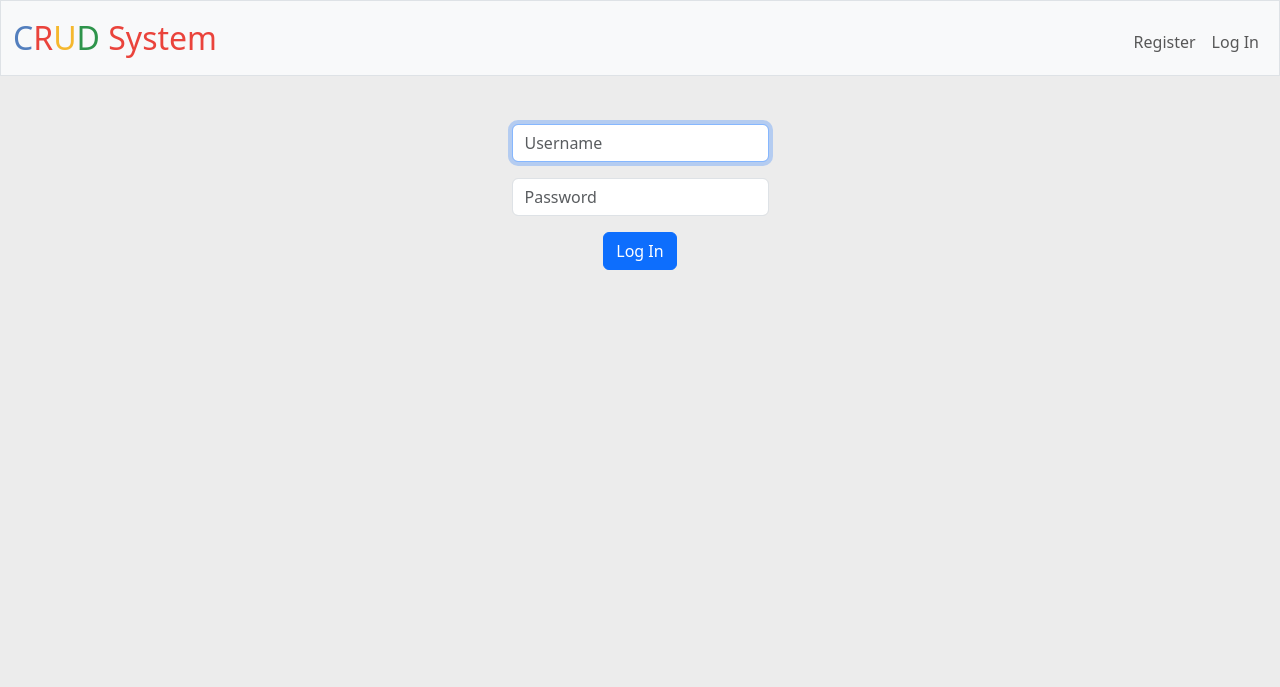
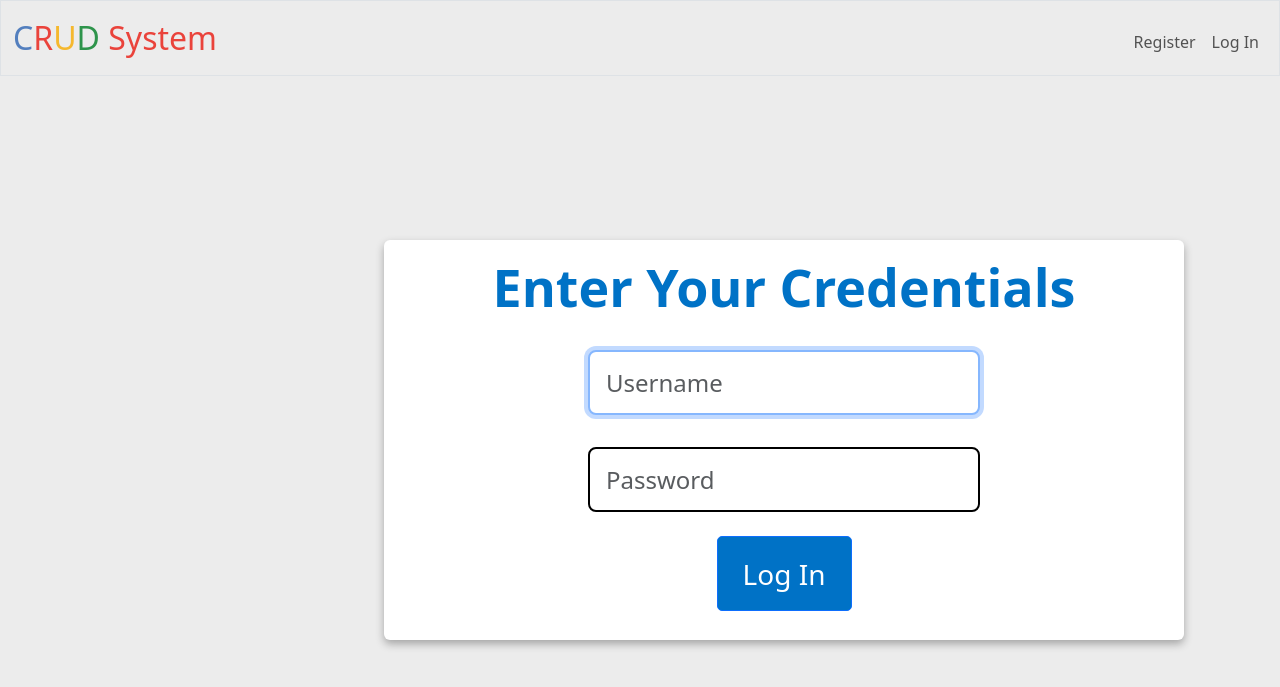
Before and after one commit to DopeBiscuit/CRUD-System, a Flask app: page /login in a window 1280 px wide. Shown: the top 687 px of the page. Run offline with Flask 3, Linux system fonts and the light colour scheme; some libraries are stand-ins or nearby versions.

Commit message:
Finished the body for register and login

```diff
--- a/static/styles.css
+++ b/static/styles.css
@@ -25,3 +25,57 @@ nav .navbar-brand .green
 body {
     background-color: #ECECEC;
 }
+
+.my-custom-column{
+            background-color: #ffffff;
+            height: 400px;
+            width: 800px;
+            color: #f2f2f2;
+            position: absolute;
+            top: 30%;
+            left: 30%;
+            border-radius: 10px;
+            box-shadow: 0 4px 8px rgba(0, 0, 0, 0.3);
+        }
+
+.my-custom-text{
+    border: 2px solid black;
+    height: 65px;
+    font-size: 24px;
+}
+
+.my-custom-button{
+    display: flex;
+    justify-content: center;
+    align-content: center;
+    background-color: #0072c6;
+    border-radius: 5px;
+    font-size: 28px;
+    padding: 10px;
+    cursor: pointer;
+}
+
+.my-custom-button:hover {
+    background-color: #ffa500;
+}
+
+/*.container {
+  width: 2000px;
+  height: 300px;
+  background-color: #fff;
+  color: #f2f2f2;
+  position: absolute;
+  top: 50%;
+  left: 50%;
+  transform: translate(-50%, -50%);
+}*/
+
+/*.mb-3 {
+  font-size: 24px;
+  padding: 10px;
+  border-radius: 5px;
+  border: 2px solid black;
+  width: 100%;
+  box-sizing: border-box;
+  margin-bottom: 20px;
+}*/
--- a/templates/layout.html
+++ b/templates/layout.html
@@ -20,7 +20,7 @@
 
     <body>
 
-        <nav class="bg-light border navbar navbar-expand-md navbar-light">
+        <nav class="bg-blue border navbar navbar-expand-md navbar-light">
             <div class="container-fluid">
                 <a class="navbar-brand" href="/"><span class="blue">C</span><span class="red">R</span><span class="yellow">U</span><span class="green">D</span> <span class="red"> System</span></a>
                 <button aria-controls="navbar" aria-expanded="false" aria-label="Toggle navigation" class="navbar-toggler" data-bs-target="#navbar" data-bs-toggle="collapse" type="button">
--- a/templates/login.html
+++ b/templates/login.html
@@ -5,13 +5,17 @@
 {% endblock %}
 
 {% block main %}
-    <form action="/login" method="post">
-        <div class="mb-3">
-            <input autocomplete="off" autofocus class="form-control mx-auto w-auto" id="username" name="username" placeholder="Username" type="text">
-        </div>
-        <div class="mb-3">
-            <input class="form-control mx-auto w-auto" id="password" name="password" placeholder="Password" type="password">
-        </div>
-        <button class="btn btn-primary" type="submit">Log In</button>
-    </form>
+    <div class="column my-custom-column justify-content-center align-items-center rounded">
+
+        <p class="fw-bold fc-black pt-2" style="font-size: 52px; color: #0072c6;">Enter Your Credentials</p>
+        <form action="/login" method="post">
+            <div class="mb-3 p-2">
+                <input autocomplete="off" autofocus class="form-control my-custom-text form-control-lg mx-auto w-50" id="username" name="username" placeholder="Username" type="text">
+            </div>
+            <div class="mb-3 p-2 col-md-12">
+                <input class="form-control form-control-lg my-custom-text mx-auto w-50" id="password" name="password" placeholder="Password" type="password">
+            </div>
+            <button class="btn btn-primary my-custom-button pt-3 mx-auto" type="submit" style="height: 75px; width: 135px;">Log In</button>
+        </form>
+    </div>
 {% endblock %}
```
Also changed, not shown: templates/register.html (+6 -5 lines).
